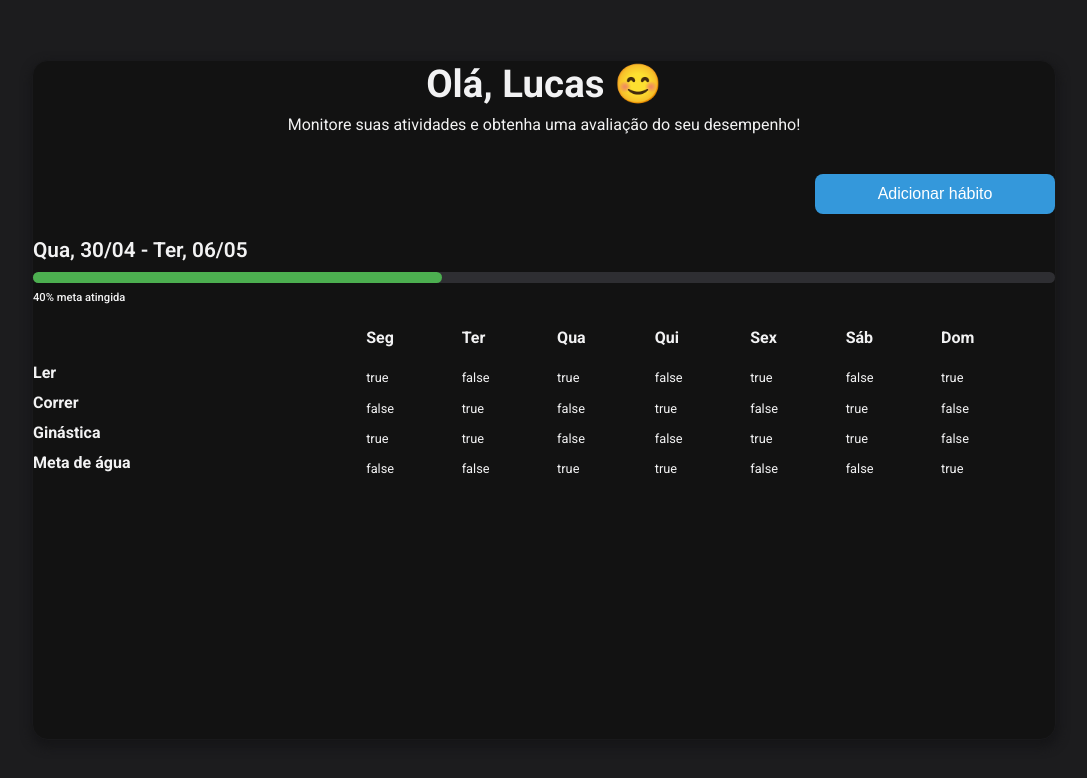
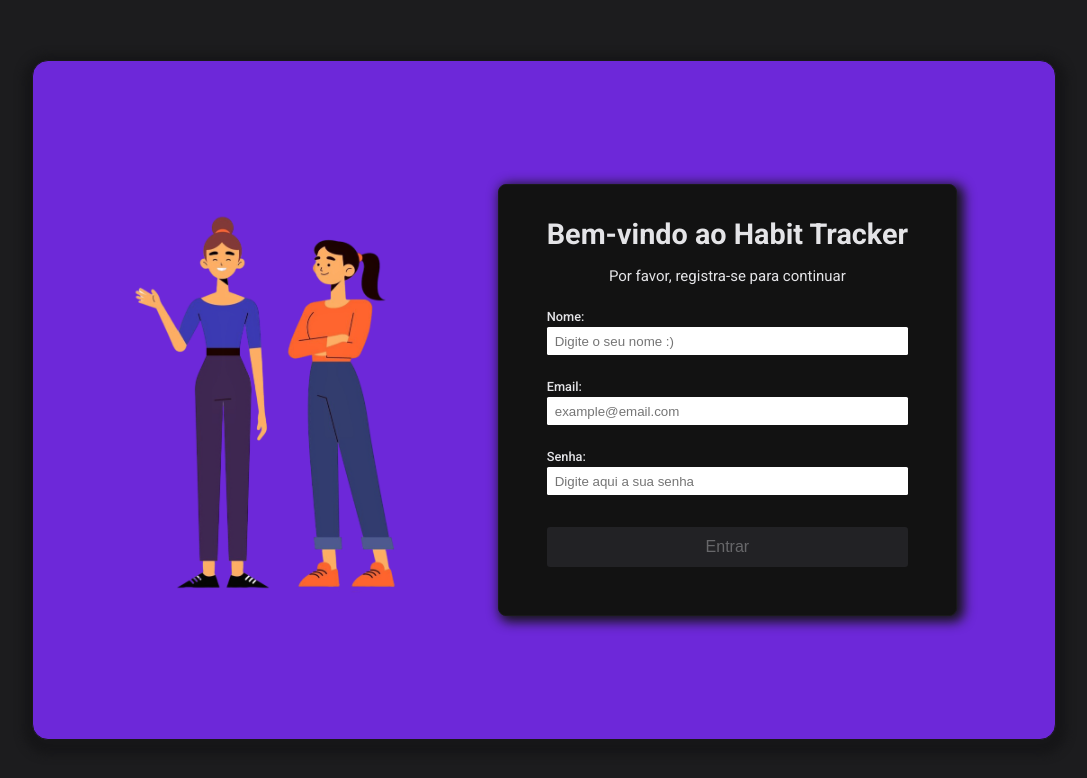
Before and after one commit to joao-zac/Habit-Tracker, an Angular app: page /home in a window 1280 px wide. Before the commit this address led to /. Shown: the top 778 px of the page, without its empty margins (96-1183 px from the left). Built offline with nearby package versions, Linux system fonts and the light colour scheme.

Commit message:
:sparkles: feat: navegacao entre login e dashboard

```diff
--- /dev/null
+++ b/src/Components/error-menssage/error-menssage.component.scss
@@ -0,0 +1,9 @@
+div {
+  position: fixed;
+
+  span {
+    font-size: 0.75rem;
+    font-weight: bold;
+    color: red;
+  }
+}
--- a/src/Pages/dashboard/dashboard.component.scss
+++ b/src/Pages/dashboard/dashboard.component.scss
@@ -16,7 +16,7 @@ header {
   }
 
   button {
-    @include botao-estilo(#3498db, #fff);
+    @include botao-estilo(#3498db, #fff, 15rem);
   }
 }
 
--- a/src/Pages/login/login.component.html
+++ b/src/Pages/login/login.component.html
@@ -1,14 +1,61 @@
-<form [formGroup]="profileForm" (ngSubmit)="onFormSubmit()">
-  <label for="nome">Nome: </label>
-  <input type="text" id="nome" formControlName="nome" />
+<div class="login-page">
+  <section>
+    <img
+      src="../../assets/group-people-illustration-pack.png"
+      alt="Grupo de pessoas"
+    />
+  </section>
 
-  <label for="email">Email: </label>
-  <input type="text" id="email" formControlName="email" />
+  <form [formGroup]="profileForm" (ngSubmit)="onFormSubmit()">
+    <h1>Bem-vindo ao Habit Tracker</h1>
+    <h2>Por favor, registra-se para continuar</h2>
 
-  <label for="senha">Senha: </label>
-  <input type="text" id="senha" formControlName="senha" />
+    <label for="nome">Nome: </label>
+    <input
+      type="text"
+      id="nome"
+      formControlName="nome"
+      placeholder="Digite o seu nome :)"
+    />
 
-  <button type="submit" [disabled]="!profileForm.valid">Entrar</button>
+    @if (profileForm.controls.nome.invalid && (profileForm.controls.nome.dirty
+    || profileForm.controls.nome.touched)) {
+    <div class="alert">Nome é obrigatório</div>
+    }
 
-  <p>O formulario esta {{ profileForm.valid }}</p>
-</form>
+    <label for="email">Email: </label>
+    <input
+      type="email"
+      id="email"
+      formControlName="email"
+      placeholder="example@email.com"
+    />
+
+    @if (profileForm.controls.email.errors && (profileForm.controls.email.dirty
+    || profileForm.controls.email.touched)) {
+    <div class="alert">Email é obrigatório</div>
+    }
+
+    <label for="senha">Senha: </label>
+    <input
+      type="password"
+      id="senha"
+      formControlName="senha"
+      placeholder="Digite aqui a sua senha"
+    />
+
+    @if (profileForm.controls.senha.errors && (profileForm.controls.senha.dirty
+    || profileForm.controls.senha.touched)) {
+    <div>
+      @if (profileForm.controls.senha.invalid) {
+      <div class="alert">A senha deve ter no mínimo 8 caracteres</div>
+      } @if (profileForm.controls.senha.hasError("required")) {
+      <div class="alert">Senha é obrigatório</div>
+      }
+    </div>
+
+    }
+
+    <button type="submit" [disabled]="!profileForm.valid">Entrar</button>
+  </form>
+</div>
--- a/src/Pages/login/login.component.scss
+++ b/src/Pages/login/login.component.scss
@@ -0,0 +1,52 @@
+@import "../../styles.scss";
+
+.login-page {
+  display: flex;
+  align-items: center;
+  justify-content: space-evenly;
+  height: 100%;
+}
+
+form {
+  background-color: #121212;
+  border: solid 1px #19191b;
+  box-shadow: 4px 3px 12px 3px #161618;
+
+  display: flex;
+  flex-direction: column;
+  padding: 2rem 3rem 3rem 3rem;
+  border-radius: 0.5rem;
+}
+
+h1 {
+  padding-bottom: 1rem;
+  font-size: 1.8rem;
+}
+
+h2 {
+  text-align: center;
+  font-weight: 400;
+}
+
+label {
+  margin-top: 1.5rem;
+  font-size: 0.8rem;
+  font-weight: 500;
+}
+
+input {
+  margin-top: 0.2rem;
+  border: 0;
+  border-radius: 0.1rem;
+  padding: 0.4rem 0.5rem;
+  font-weight: 500;
+}
+
+button {
+  margin-top: 2rem;
+  @include botao-estilo(#3498db, #fff, 100%);
+}
+
+img {
+  height: 30rem;
+}
--- a/src/Pages/login/login.component.ts
+++ b/src/Pages/login/login.component.ts
@@ -5,6 +5,7 @@ import {
   Validators,
   ReactiveFormsModule,
 } from '@angular/forms';
+import { Router } from '@angular/router';
 
 @Component({
   selector: 'app-login',
@@ -14,14 +15,18 @@ import {
   styleUrl: './login.component.scss',
 })
 export class LoginComponent {
+  constructor(private router: Router) {}
+
   onFormSubmit() {
     console.log('profile form');
     console.log(this.profileForm.value);
+
+    this.router.navigate(['./dashboard']);
   }
 
   profileForm = new FormGroup({
     nome: new FormControl('', [Validators.required]),
-    email: new FormControl('', [Validators.required]),
+    email: new FormControl('', [Validators.required, Validators.email]),
     senha: new FormControl('', [Validators.required, Validators.minLength(8)]),
   });
 }
--- a/src/app/app.component.html
+++ b/src/app/app.component.html
@@ -1,6 +1,6 @@
 <div class="container">
   <router-outlet>
     <!-- <app-login /> -->
-    <app-dashboard />
+    <!-- <app-dashboard /> -->
   </router-outlet>
 </div>
--- a/src/app/app.component.scss
+++ b/src/app/app.component.scss
@@ -1,8 +1,8 @@
 .container {
-  background-color: #121212;
+  background-color: #6d28d9;
   border-radius: 1rem;
   border: solid 1px #19191b;
-  box-shadow: 1px 5px 10px 3px #161618;
+  box-shadow: 1px 5px 8px 10px #161618;
 
   width: 80vw;
   height: 85vh;
--- a/src/app/app.routes.ts
+++ b/src/app/app.routes.ts
@@ -1,4 +1,9 @@
 import { Routes } from '@angular/router';
+import { LoginComponent } from '../Pages/login/login.component';
+import { DashboardComponent } from '../Pages/dashboard/dashboard.component';
 
-
-export const routes: Routes = [];
+export const routes: Routes = [
+  { path: '', redirectTo: 'home', pathMatch: 'full' },
+  { path: 'home', component: LoginComponent },
+  { path: 'dashboard', component: DashboardComponent, title: 'dashboard' },
+];
--- a/src/styles.scss
+++ b/src/styles.scss
@@ -12,7 +12,7 @@ body {
 
   font-family: "Roboto", sans-serif;
   background-color: #1c1c1e;
-  color: #f2f2f3;
+  color: #e4e4e7;
 
   height: 100vh;
   display: flex;
--- a/src/styles/_botao.scss
+++ b/src/styles/_botao.scss
@@ -1,16 +1,28 @@
-@mixin botao-estilo($bg-color: #3b82f6, $text-color: #fff) {
-  margin-top: 2.5rem;
+@mixin botao-estilo($bg-color: #3b82f6, $text-color: #fff, $width) {
   background-color: $bg-color;
   border: none;
-  border-radius: 0.5rem;
+  border-radius: 0.2rem;
   color: $text-color;
   cursor: pointer;
   font-size: 1rem;
   height: 2.5rem;
-  width: 15rem;
+  // width: 15rem;
+  width: $width;
   transition: background-color 0.3s;
 
   &:hover {
     background-color: darken($bg-color, 10%);
   }
 }
+
+button:disabled {
+  background-color: #2e2e32; /* cinza mais claro que o fundo */
+  color: #a0a0a5; /* texto cinza claro */
+  border: none;
+  cursor: not-allowed;
+  opacity: 0.6; /* reduz visibilidade */
+  pointer-events: none; /* evita interação */
+  transition: opacity 0.2s ease;
+  // padding: 0.75rem 1.25rem;
+  // border-radius: 8px;
+}
```
Also changed, not shown: src/Components/error-menssage/error-menssage.component.html (added, +9 -0 lines), src/Components/error-menssage/error-menssage.component.ts (added, +21 -0 lines), src/assets/group-people-illustration-pack.png (added).
